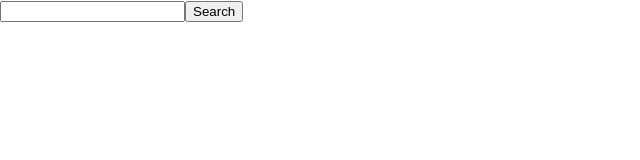
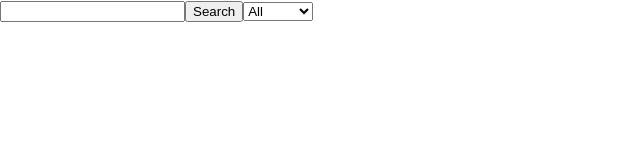
Before and after one commit to Annalise-M/Lab-03-Design-Pokedex, a React (Create React App) app: page / in a window 1280 px wide. Shown: the top 160 px of the page, without its empty margins (0-640 px from the left). Built offline with nearby package versions, Linux system fonts and the light colour scheme.

Commit message:
drop down added

```diff
--- a/src/App.js
+++ b/src/App.js
@@ -3,30 +3,12 @@ import request from 'superagent';
 import './App.css';
 // import QuoteList from './QuoteList.js';
 
-//need to input the actual pokemon data
-const data = [
-  {
-    character: 'some character 1',
-    quote: 'some quote 1',
-    img: 'some img 1'
-  },
-  {
-    character: 'some character 2',
-    quote: 'some quote 2',
-    img: 'some img 2'
-  },
-  {
-    character: 'some character3',
-    quote: 'some quote 3',
-    img: 'some img 3'
-  },
-]
-
 export default class App extends Component {
   state = {
     searchQuery: null,
     defenseQuery: null,
-    data: data,
+    data: [{}],
+    selected: ''
   }
 
   handleChange = (event) => {
@@ -36,31 +18,46 @@ export default class App extends Component {
   }
 
   handleClick = async () => {
+    // const query = this.state.query;
+
     const fetchedData = await request.get(`https://alchemy-pokedex.herokuapp.com/api/pokedex?pokemon=${this.state.searchQuery}`);
     console.log(fetchedData.body.results);
-    this.setState({ data: fetchedData })
+    this.setState({ data: fetchedData.body.results })
   }
 
-  //drop down handler
-  // sortBy = (e) => {
-  //   // const value = e.target.value;
-  //   const fetchedData = type.searchQuery(`https://alchemy-pokedex.herokuapp.com/api/pokedex?pokemon=${this.state.searchQuery}`)
-
-  //   console.log(fetchedData.body.type);
-  //   this.setState({ data: fetchedData })
-  // }
-
   //type.searchQuery > work with this based off of type
-  //dropdown into handleChange with added other urls
 
 
   render() {
+
     return (
+      <main>
       <div>
         <input onChange={this.handleChange} />
+
         <button onClick={this.handleClick}>Search</button>
-        {/* <QuoteList quotes={this.state.data} /> */}
+        <select onChange={this.handleOptionChange}>
+          <option value="" >All</option>
+          <option value="normal" >Normal</option>
+          <option value="fire" >Fire</option>
+          <option value="water" >Water</option>
+          <option value="grass" >Grass</option>
+          <option value="flying" >Flying</option>
+          <option value="bug" >Bug</option>
+          <option value="poison" >Poison</option>
+          <option value="dark" >Dark</option>
+          <option value="electric" >Electric</option>
+          <option value="fairy" >Fairy</option>
+          <option value="fighting" >Fighting</option>
+          <option value="ghost" >Ghost</option>
+          <option value="ground" >Ground</option>
+          <option value="ice" >Ice</option>
+          <option value="psychic" >Psychic</option>
+          <option value="rock" >Rock</option>
+          <option value="steel" >Steel</option>\
+        </select>
       </div>
+      </main>
     )
   }
 }
--- a/src/Data.js
+++ /dev/null
@@ -1,4 +0,0 @@
-// const fetchedData = await request.get(`https://alchemy-pokedex.herokuapp.com/api/pokedex?pokemon=${this.state.searchQuery}`);
-
-
-//munge my data - know the shape of my data (api call)
```
Also changed, not shown: src/QuoteList.js (deleted, +0 -16 lines).
